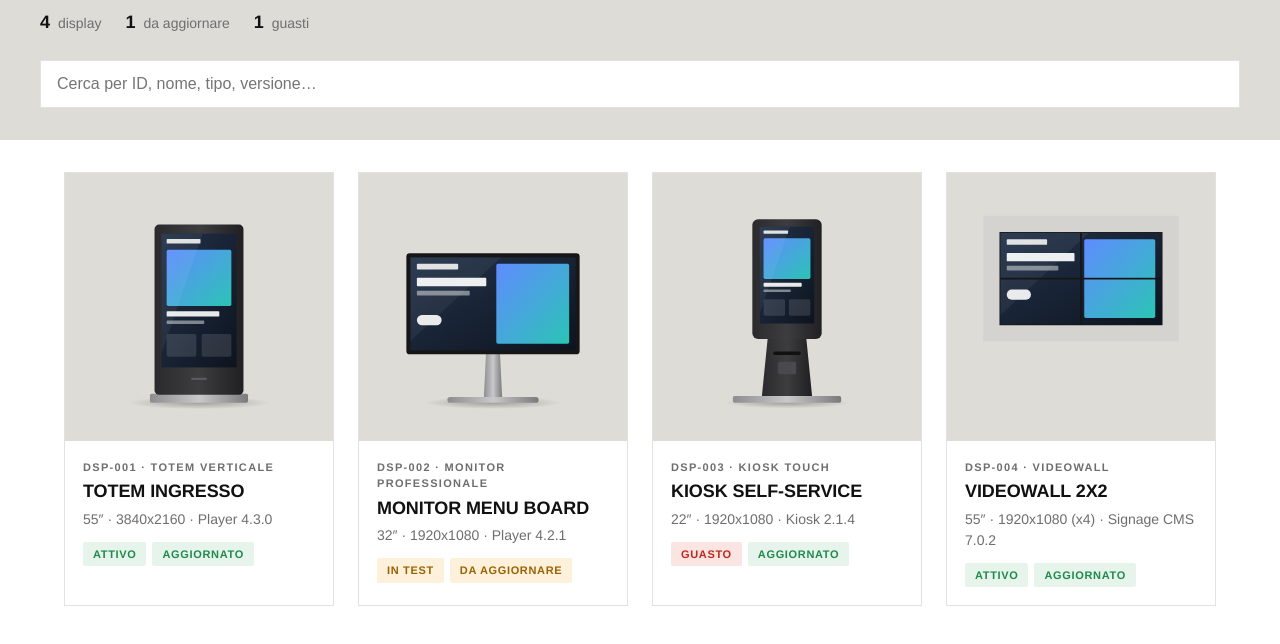
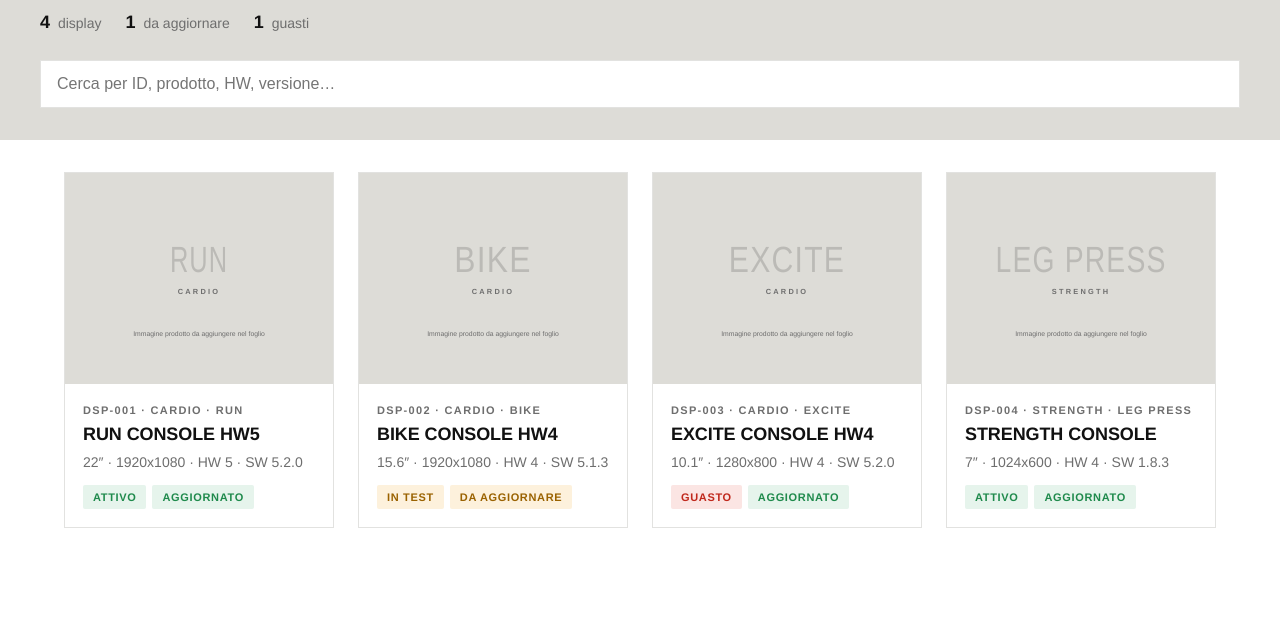
Before and after one commit to FranzPaolini/display-registry, a plain HTML site: page index.html in a window 1280 px wide. Shown: the part 230-874 px from the top of the page. After the commit the page ends 822 px from the top, so only its background shows below. Drawn offline with Linux system fonts and the light colour scheme.

Commit message:
Scheda per console fitness
Co-Authored-By: Claude Opus 5.5 <noreply@anthropic.com>
Claude-Session: https://claude.ai/code/session_01M1BoEA1wmixcPXWUgenD9W

```diff
--- a/config.js
+++ b/config.js
@@ -12,8 +12,8 @@ window.REGISTRY_CONFIG = {
   // Lascia vuoto per usare automaticamente l'indirizzo corrente.
   publicBaseUrl: "https://franzpaolini.github.io/display-registry/",
 
-  // Link CSV della scheda "Tipologie" del Google Sheet (opzionale):
-  // una foto per ogni tipo di equipment. Senza, la scheda usa un'illustrazione disegnata.
+  // Link CSV della scheda "Prodotti" del Google Sheet (opzionale):
+  // un'immagine per ogni prodotto (Run, Bike…), usata quando il display non ha la sua.
   typesUrl: "",
 
   // Link CSV della scheda "Ultime versioni" del Google Sheet (opzionale).
@@ -23,9 +23,8 @@ window.REGISTRY_CONFIG = {
   // Ultima versione rilasciata per ogni software (usata se latestVersionsUrl è vuoto).
   // Se un display ha una versione più vecchia viene segnalato "da aggiornare".
   latestVersions: {
-    "Player": "4.3.0",
-    "Kiosk": "2.1.4",
-    "Signage CMS": "7.0.2"
+    "Console SW": "5.2.0",
+    "Strength SW": "1.8.3"
   },
 
   // Dopo quanti giorni senza aggiornamento dei dati mostrare un avviso.
--- a/data/devices.json
+++ b/data/devices.json
@@ -1,78 +1,106 @@
 [
   {
     "id": "DSP-001",
-    "nome": "Totem ingresso",
-    "produttore": "Samsung",
-    "modello": "QM55C",
-    "tipo": "Totem verticale",
-    "pollici": 55,
-    "risoluzione": "3840x2160",
-    "orientamento": "Verticale",
-    "player": "Integrato (Tizen)",
-    "software": "Player",
-    "versione": "4.3.0",
+    "nome": "Run console HW5",
+    "linea": "Cardio",
+    "prodotto": "Run",
+    "modello": "Console 22″",
+    "pollici": 22,
+    "risoluzione": "1920x1080",
+    "pannello": "LCD IPS",
+    "bonding": "Sì",
+    "touch": "Capacitivo multi-touch",
+    "versione_hw": "HW 5",
+    "tipologia_hw": "Console touch",
+    "cpu": "ARM octa-core",
+    "ram": "4 GB",
+    "storage": "32 GB",
+    "sistema_operativo": "Android 11",
+    "software": "Console SW",
+    "versione": "5.2.0",
     "aggiornato_il": "2026-11-19",
     "stato": "Attivo",
-    "posizione": "Tavolo A - sx",
+    "posizione": "Tavolo A",
     "referente": "Team Lab",
-    "note": "Touch overlay installato",
+    "note": "Esempio: sostituire con i dati reali",
     "immagine_prodotto": ""
   },
   {
     "id": "DSP-002",
-    "nome": "Monitor menu board",
-    "produttore": "LG",
-    "modello": "32SM5J",
-    "tipo": "Monitor professionale",
-    "pollici": 32,
+    "nome": "Bike console HW4",
+    "linea": "Cardio",
+    "prodotto": "Bike",
+    "modello": "Console 16″",
+    "pollici": 15.6,
     "risoluzione": "1920x1080",
-    "orientamento": "Orizzontale",
-    "player": "Raspberry Pi 4",
-    "software": "Player",
-    "versione": "4.2.1",
+    "pannello": "LCD",
+    "bonding": "No",
+    "touch": "Capacitivo",
+    "versione_hw": "HW 4",
+    "tipologia_hw": "Console touch",
+    "cpu": "ARM quad-core",
+    "ram": "2 GB",
+    "storage": "16 GB",
+    "sistema_operativo": "Android 9",
+    "software": "Console SW",
+    "versione": "5.1.3",
     "aggiornato_il": "2026-11-12",
     "stato": "In test",
-    "posizione": "Tavolo A - centro",
+    "posizione": "Tavolo A",
     "referente": "Team Lab",
-    "note": "Test nuova build con cache offline",
+    "note": "Esempio: sostituire con i dati reali",
     "immagine_prodotto": ""
   },
   {
     "id": "DSP-003",
-    "nome": "Kiosk self-service",
-    "produttore": "Elo",
-    "modello": "I-Series 4",
-    "tipo": "Kiosk touch",
-    "pollici": 22,
-    "risoluzione": "1920x1080",
-    "orientamento": "Verticale",
-    "player": "Android 12",
-    "software": "Kiosk",
-    "versione": "2.1.4",
+    "nome": "Excite console HW4",
+    "linea": "Cardio",
+    "prodotto": "Excite",
+    "modello": "Console 10″",
+    "pollici": 10.1,
+    "risoluzione": "1280x800",
+    "pannello": "LCD",
+    "bonding": "No",
+    "touch": "Capacitivo",
+    "versione_hw": "HW 4",
+    "tipologia_hw": "Console LED + touch",
+    "cpu": "ARM quad-core",
+    "ram": "2 GB",
+    "storage": "8 GB",
+    "sistema_operativo": "Android 9",
+    "software": "Console SW",
+    "versione": "5.2.0",
     "aggiornato_il": "2026-10-28",
     "stato": "Guasto",
     "posizione": "Tavolo B",
     "referente": "Team Lab",
-    "note": "Touch non risponde nell'angolo in basso a destra",
+    "note": "Esempio: sostituire con i dati reali",
     "immagine_prodotto": ""
   },
   {
     "id": "DSP-004",
-    "nome": "Videowall 2x2",
-    "produttore": "NEC",
-    "modello": "UN552S",
-    "tipo": "Videowall",
-    "pollici": 55,
-    "risoluzione": "1920x1080 (x4)",
-    "orientamento": "Orizzontale",
-    "player": "BrightSign XT1144",
-    "software": "Signage CMS",
-    "versione": "7.0.2",
+    "nome": "Strength console",
+    "linea": "Strength",
+    "prodotto": "Leg press",
+    "modello": "Console 7″",
+    "pollici": 7,
+    "risoluzione": "1024x600",
+    "pannello": "LCD",
+    "bonding": "No",
+    "touch": "Resistivo",
+    "versione_hw": "HW 4",
+    "tipologia_hw": "Display strength",
+    "cpu": "ARM dual-core",
+    "ram": "1 GB",
+    "storage": "4 GB",
+    "sistema_operativo": "Linux embedded",
+    "software": "Strength SW",
+    "versione": "1.8.3",
     "aggiornato_il": "2026-11-18",
     "stato": "Attivo",
-    "posizione": "Parete laboratorio",
+    "posizione": "Tavolo B",
     "referente": "Team Lab",
-    "note": "",
+    "note": "Esempio: sostituire con i dati reali",
     "immagine_prodotto": ""
   }
 ]
--- a/index.html
+++ b/index.html
@@ -20,24 +20,28 @@
 <script>
 (async function () {
   const { CFG, loadDevices, typeInfo, images, productImages, versionStatus, daysSince, esc } = Registry;
-  const { kindOf, KIND_LABEL, geometry, physicalSize, equipmentSvg, sizeSvg } = Equipment;
+  const { geometry, physicalSize, sizeSvg } = Equipment;
   const app = document.getElementById("app");
   document.getElementById("brand").textContent = CFG.title || "Display Registry";
 
   // Gruppi della scheda tecnica: [chiave, etichetta, suffisso]
   const GROUPS = [
+    { title: "Prodotto", rows: [
+      ["linea", "Linea"], ["prodotto", "Prodotto"], ["modello", "Modello"] ] },
     { title: "Display", rows: [
-      ["tipo", "Tipologia"], ["pollici", "Diagonale", "″"], ["area", "Area visibile"],
-      ["risoluzione", "Risoluzione"], ["formato", "Formato"], ["orientamento", "Orientamento"] ] },
+      ["pollici", "Diagonale", "″"], ["risoluzione", "Risoluzione"], ["formato", "Formato"],
+      ["area", "Area visibile"], ["pannello", "Tecnologia pannello"], ["bonding", "Optical bonding"],
+      ["touch", "Touch"], ["orientamento", "Orientamento"] ] },
     { title: "Hardware", rows: [
-      ["produttore", "Produttore"], ["modello", "Modello"], ["player", "Player / HW"] ] },
+      ["versione_hw", "Versione HW"], ["tipologia_hw", "Tipologia HW"], ["cpu", "Processore"],
+      ["ram", "RAM"], ["storage", "Memoria"], ["sistema_operativo", "Sistema operativo"] ] },
     { title: "Software", rows: [
       ["software", "Software"], ["versione", "Versione installata"], ["ultima", "Ultima release"],
       ["aggiornato_il", "Aggiornato il"] ] },
     { title: "Collocazione", rows: [
       ["stato", "Stato"], ["posizione", "Posizione"], ["referente", "Referente"] ] }
   ];
-  const KNOWN = new Set(["id", "nome", "note", "descrizione", "immagine", "immagine_prodotto", "formato", "ultima", "area",
+  const KNOWN = new Set(["id", "nome", "note", "descrizione", "immagine", "immagine_prodotto", "tipo", "formato", "ultima", "area",
     ...GROUPS.flatMap(g => g.rows.map(r => r[0]))]);
 
   function stateClass(s) {
@@ -64,19 +68,28 @@
     return isNaN(t) ? s : new Date(t).toLocaleDateString("it-IT", { day: "numeric", month: "long", year: "numeric" });
   }
 
-  // Prodotto di riferimento: immagine dalla colonna "Immagine prodotto" del foglio;
-  // se manca, un disegno del tipo di equipment.
+  // Prodotto di riferimento: immagine dalla colonna "Immagine prodotto" del foglio
+  // (o dalla scheda Prodotti); se manca, un riquadro con il nome del prodotto.
+  function placeholder(d) {
+    const name = String(d.prodotto || d.linea || "Prodotto").toUpperCase();
+    return `<svg viewBox="0 0 400 300" class="equip ph" role="img" aria-label="Immagine prodotto non disponibile">
+      <text x="200" y="${d.linea ? 138 : 155}" text-anchor="middle" class="ph-name" textLength="${Math.min(300, name.length * 34)}" lengthAdjust="spacingAndGlyphs">${esc(name)}</text>
+      ${d.linea ? `<text x="200" y="178" text-anchor="middle" class="ph-line">${esc(String(d.linea).toUpperCase())}</text>` : ""}
+      <text x="200" y="250" text-anchor="middle" class="ph-hint">Immagine prodotto da aggiungere nel foglio</text>
+    </svg>`;
+  }
+
   function productVisual(d) {
     const img = productImages(d)[0];
-    return img ? `<img src="${esc(img)}" alt="${esc(d.modello || d.tipo || "Prodotto")}" loading="lazy">` : equipmentSvg(d);
+    return img ? `<img src="${esc(img)}" alt="${esc(d.prodotto || d.modello || "Prodotto")}" loading="lazy">` : placeholder(d);
   }
 
   // Galleria: prodotto di riferimento (una o più immagini) + dimensione del display.
   function slides(d) {
     const imgs = productImages(d);
     const s = imgs.length
-      ? imgs.map((u, i) => ({ label: imgs.length > 1 ? `Prodotto ${i + 1}` : "Prodotto", html: `<img src="${esc(u)}" alt="${esc(d.modello || d.nome || d.id)}">` }))
-      : [{ label: "Prodotto", html: equipmentSvg(d) }];
+      ? imgs.map((u, i) => ({ label: imgs.length > 1 ? `Prodotto ${i + 1}` : "Prodotto", html: `<img src="${esc(u)}" alt="${esc(d.prodotto || d.nome || d.id)}">` }))
+      : [{ label: "Prodotto", html: placeholder(d) }];
     if (d.pollici || d.risoluzione) s.push({ label: "Dimensione display", html: sizeSvg(d) });
     return s;
   }
@@ -88,13 +101,12 @@
     const vs = versionStatus(d);
     const data = { ...d,
       formato: geo.hasRes ? geo.ratio : "",
-      area: size ? `${size.width} × ${size.height} cm${/wall/.test(kindOf(d.tipo)) ? " (per pannello)" : ""}` : "",
+      area: size ? `${size.width} × ${size.height} cm` : "",
       ultima: vs.latest || "",
       aggiornato_il: d.aggiornato_il ? fmtDate(d.aggiornato_il) : "" };
     const n = daysSince(d.aggiornato_il);
     const stale = n !== null && n > (CFG.staleAfterDays || 14);
-    const tipo = d.tipo || KIND_LABEL[kindOf(d.tipo)];
-    const subtitle = d.descrizione || typeInfo(d).descrizione || [d.produttore, d.modello].filter(Boolean).join(" ");
+    const subtitle = d.descrizione || typeInfo(d).descrizione || [d.prodotto, d.modello].filter(Boolean).join(" · ");
 
     const extra = Object.entries(d).filter(([k, v]) => !KNOWN.has(k) && v !== "" && v != null);
     const groups = [...GROUPS];
@@ -119,15 +131,15 @@
     const hl = [
       ["Diagonale", d.pollici ? `${esc(d.pollici)}″` : "—"],
       ["Risoluzione", d.risoluzione ? esc(d.risoluzione) : "—"],
-      ["Area visibile", size ? `${size.width}×${size.height} cm` : "—"],
-      ["Orientamento", d.orientamento ? esc(d.orientamento) : "—"]
+      ["Hardware", d.versione_hw ? esc(d.versione_hw) : "—"],
+      ["Bonding", d.bonding ? esc(d.bonding) : "—"]
     ];
 
     app.className = "detail";
     app.innerHTML = `
       <section class="product">
         <div class="product-head">
-          <nav class="crumbs"><a href="${listHref()}">Tutti i display</a><span>•</span><span>${esc(tipo)}</span></nav>
+          <nav class="crumbs"><a href="${listHref()}">Tutti i display</a>${[d.linea, d.prodotto].filter(Boolean).map(x => `<span>•</span><span>${esc(x)}</span>`).join("")}</nav>
           <h1>${esc(d.nome || d.id)}</h1>
           <p class="subtitle">${esc(subtitle)}</p>
         </div>
@@ -220,7 +232,7 @@
         <nav class="crumbs"><span>Tutti i display</span></nav>
         <h1>I nostri display</h1>
         <div class="list-stats"><span><b>${list.length}</b> display</span><span><b>${outdated}</b> da aggiornare</span><span><b>${broken}</b> guasti</span></div>
-        <input id="q" class="search" type="search" placeholder="Cerca per ID, nome, tipo, versione…">
+        <input id="q" class="search" type="search" placeholder="Cerca per ID, prodotto, HW, versione…">
       </section>
       <div class="grid" id="list"></div>`;
     const grid = document.getElementById("list");
@@ -232,9 +244,9 @@
         <a class="tile" href="#${esc(d.id)}">
           <div class="tile-media">${productVisual(d)}</div>
           <div class="tile-body">
-            <div class="tile-kicker">${esc(d.id)} · ${esc(d.tipo || "")}</div>
+            <div class="tile-kicker">${[d.id, d.linea, d.prodotto].filter(Boolean).map(esc).join(" · ")}</div>
             <div class="tile-name">${esc(d.nome || "")}</div>
-            <div class="tile-specs">${[d.pollici && d.pollici + "″", d.risoluzione, d.software && `${d.software} ${d.versione || ""}`].filter(Boolean).map(esc).join(" · ")}</div>
+            <div class="tile-specs">${[d.pollici && d.pollici + "″", d.risoluzione, d.versione_hw, d.versione && `SW ${d.versione}`].filter(Boolean).map(esc).join(" · ")}</div>
             <div class="tile-badges">${d.stato ? `<span class="badge ${stateClass(d.stato)}">${esc(d.stato)}</span>` : ""}${versionBadge(d)}</div>
           </div>
         </a>`;
--- a/style.css
+++ b/style.css
@@ -127,6 +127,11 @@ a { color: inherit; text-decoration: none; }
 .silg-a { stop-color: var(--sil-screen-a); } .silg-b { stop-color: var(--sil-screen-b); }
 .sil-diag { stroke: rgba(255,255,255,.35); stroke-width: 1; stroke-dasharray: 4 4; }
 .sil-label { fill: #fff; font: 700 22px "Helvetica Neue", Arial, sans-serif; }
+
+/* Segnaposto prodotto senza immagine */
+.ph-name { fill: var(--text); opacity: .16; font: 300 64px "Helvetica Neue", Arial, sans-serif; letter-spacing: .04em; }
+.ph-line { fill: var(--muted); font: 700 13px "Helvetica Neue", Arial, sans-serif; letter-spacing: .3em; }
+.ph-hint { fill: var(--muted); font: 400 12px "Helvetica Neue", Arial, sans-serif; }
 
 /* Disegni equipment / dimensioni */
 .dim-screen { fill: var(--soft); stroke: var(--text); stroke-width: 2; }
```
Also changed, not shown: app.js (+5 -5 lines), 1 other file.
